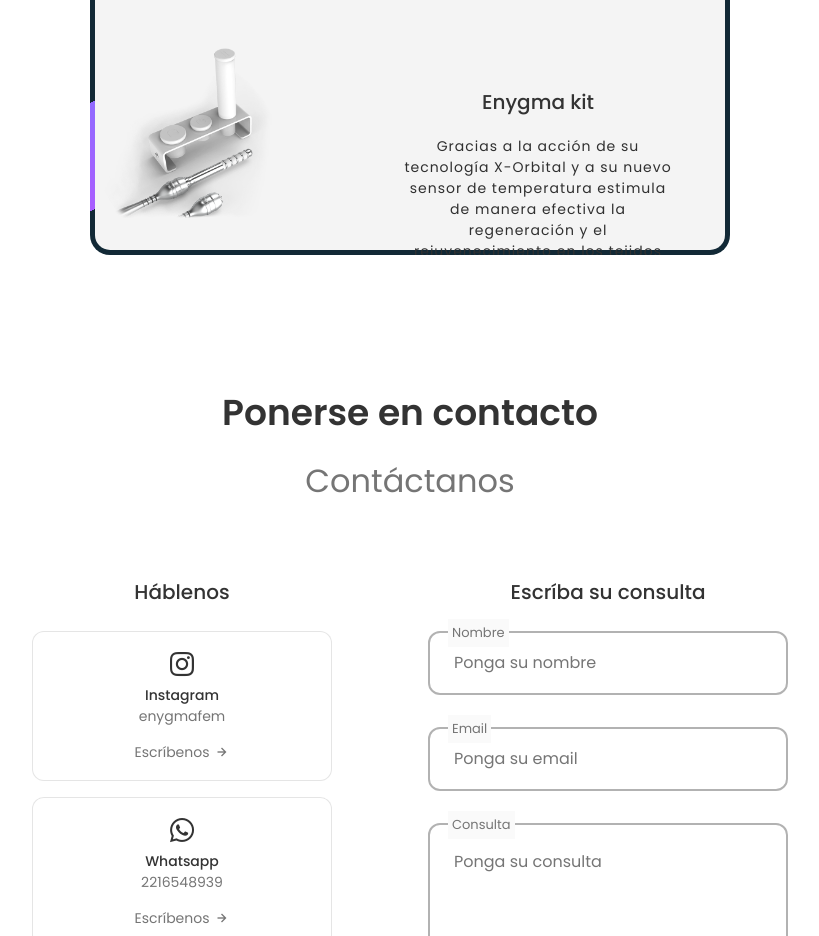
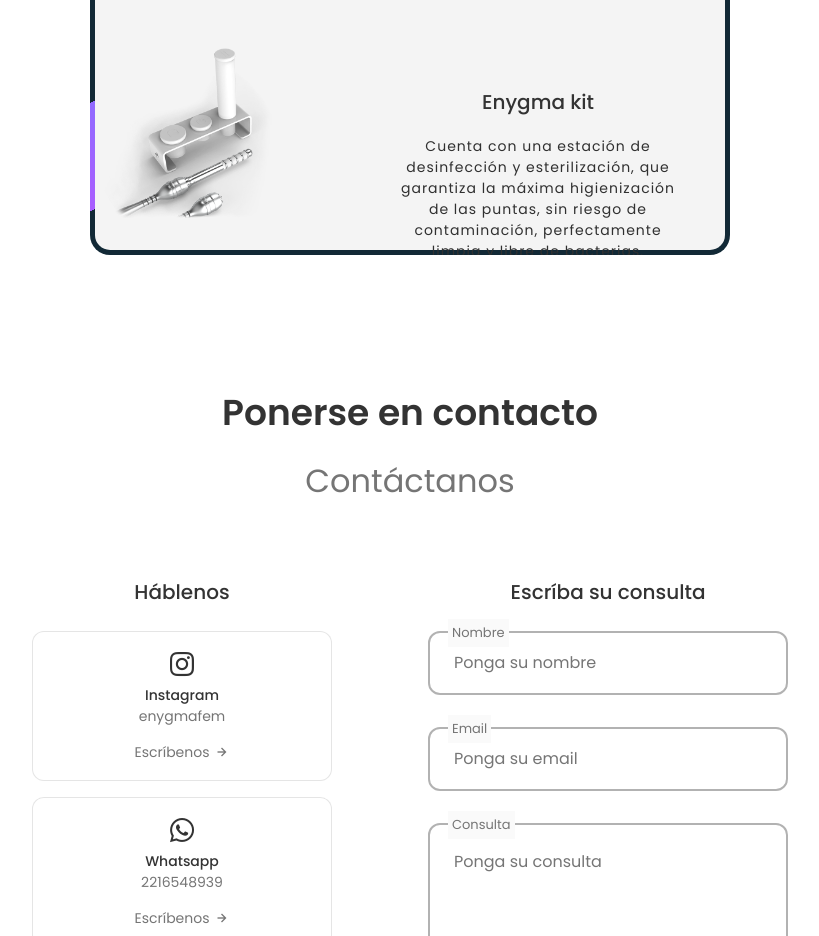
Before and after one commit to Nahuel-199/Enigma-Beaty-Page, a React (Create React App) app: page / in a window 1280 px wide. Shown: the part 3520-4456 px from the top of the page, without its empty margins (230-1049 px from the left). Built offline with nearby package versions, Linux system fonts and the light colour scheme.

Commit message:
changesplanes

```diff
--- a/src/components/footer/footer.css
+++ b/src/components/footer/footer.css
@@ -73,7 +73,7 @@
 
     .logo-footer{
         margin-top: -35px;
-        right: 157px;
+        right: 185px;
         width: 45px;
         height: 35px;
     }
--- a/src/components/planes/data.js
+++ b/src/components/planes/data.js
@@ -22,6 +22,6 @@ export const Data = [
     image: Image1,
     title: "Enygma kit",
     description:
-      "Gracias a la acción de su tecnología X-Orbital y a su nuevo sensor de temperatura estimula de manera efectiva la regeneración y el rejuvenecimiento en los tejidos vulvovaginales.",
+      "Cuenta con una estación de desinfección y esterilización, que garantiza la máxima higienización de las puntas, sin riesgo de contaminación, perfectamente limpia y libre de bacterias.",
   },
 ];
```
